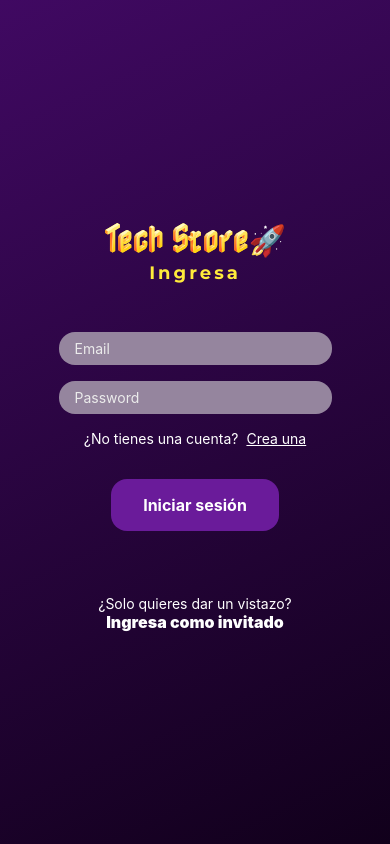
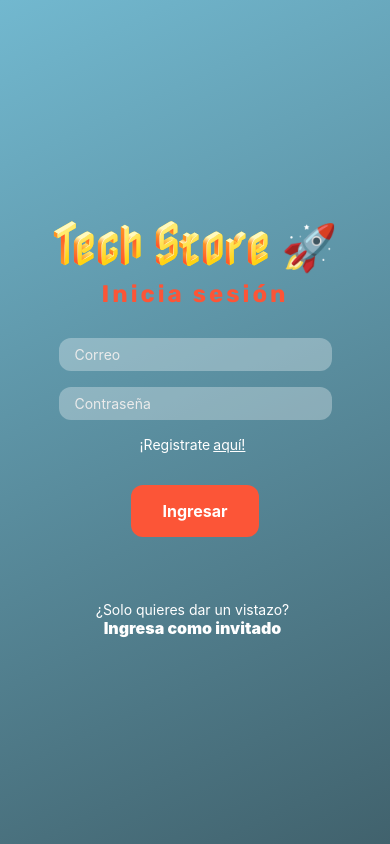
Before and after one commit to nparedes19/coder-tech-store, a React Native app: screen /Login in a window 390 px wide. Built offline with nearby package versions, Linux system fonts and the light colour scheme; no server answers.

Commit message:
Se agrega localización y se inician cambios de estilos

```diff
--- a/App.js
+++ b/App.js
@@ -10,16 +10,20 @@ import MainNavigator from './src/navigation/MainNavigator';
 
 
 
+
+
 SplashScreen.preventAutoHideAsync();
 
 
 export default function App() {
 
 
+
+
   const [loaded, error] = useFonts({
     'Montserrat': require('./assets/fonts/Montserrat_Variable.ttf'),
-    'PressStart2P': require('./assets/fonts/PressStart2P_Regular.ttf'),
     'Nabla': require('./assets/fonts/Nabla-Regular.ttf'),
+    'Rubik': require('./assets/fonts/Rubik-VariableFont_wght.ttf')
   });
 
   useEffect(() => {
--- a/src/components/Header.jsx
+++ b/src/components/Header.jsx
@@ -12,8 +12,8 @@ const Header = () => {
 
       return (
         <View style={styles.headerContainer}>
-          <Text style={styles.title}>Tech Store</Text>
-          <Text style={styles.subTitle}>Tecnología a tu alcance 🚀</Text>
+          <Text style={styles.title}>Tech Store 🚀</Text>
+          <Text style={styles.subTitle}>Tecnología a tu alcance </Text>
         </View>
       );
 }
@@ -23,16 +23,18 @@ const styles = StyleSheet.create({
         height: 140,
         justifyContent: 'center',
         alignItems: 'center',
-        backgroundColor: colors.grisOscuro
+        backgroundColor: colors.azulPrimarioOscuro
     },
     title:{
-        fontSize:36,
+        fontSize:40,
         fontFamily: 'Nabla',
     },
     subTitle:{
-        fontSize:16,
-        marginTop: -5,
+        fontSize:18,
+        marginTop: -7,
         color: colors.blanco,
+        fontWeight: 'bold',
+        fontFamily: "Rubik",
     }
 })
 
--- a/src/global/colors.js
+++ b/src/global/colors.js
@@ -9,5 +9,8 @@ export const colors = {
     grisMedio:"#C6C6C6",
     grisClaro:"#EBEBEB",
     blanco:"#ffffff",
-    rojo:"#CF010B"
-}
+    rojo:"#CF010B",
+    naranjaPrimario: "#fc5537",
+    azulPrimario:"#72b8cf",
+    azulOscuroTab: "#1a3740",
+    azulPrimarioOscuro:"#41626d"}
--- a/src/screens/LoginScreen.jsx
+++ b/src/screens/LoginScreen.jsx
@@ -34,31 +34,31 @@ const LoginScreen = ({navigation}) => {
 
     return (
         <LinearGradient
-            colors={['#400962', '#11001B']}
-            start={{ x: 0, y: 0 }} // esquina superior izquierda
-            end={{ x: 1, y: 1 }}   // esquina inferior derecha
+            colors={['#72b8cf', '#41626d']}
+            start={{ x: 0, y: 0 }}
+            end={{ x: 1, y: 1 }}
             style={styles.gradient}
         >
-            <Text style={styles.title}>Tech Store🚀</Text>
-            <Text style={styles.subTitle}>Ingresa</Text>
+            <Text style={styles.title}>Tech Store 🚀</Text>
+            <Text style={styles.subTitle}>Inicia sesión</Text>
             <View style={styles.inputContainer}>
                 <TextInput
                     onChangeText={(text) => setEmail(text)}
                     placeholderTextColor="#EBEBEB"
-                    placeholder="Email"
+                    placeholder="Correo"
                     style={styles.textInput}
                 />
                 <TextInput
                     onChangeText={(text) => setPassword(text)}
                     placeholderTextColor="#EBEBEB"
-                    placeholder='Password'
+                    placeholder='Contraseña'
                     style={styles.textInput}
                     secureTextEntry
                 />
 
             </View>
             <View style={styles.footTextContainer}>
-                <Text style={styles.whiteText}>¿No tienes una cuenta?</Text>
+                <Text style={styles.whiteText}>¡Registrate</Text>
                 <Pressable onPress={() => navigation.navigate('Signup')}>
                     <Text style={
                         {
@@ -66,12 +66,12 @@ const LoginScreen = ({navigation}) => {
                             ...styles.underLineText
                         }
                     }>
-                        Crea una
+                        aquí!
                     </Text>
                 </Pressable>
             </View>
 
-            <Pressable style={styles.btn} onPress={onsubmit}><Text style={styles.btnText}>Iniciar sesión</Text></Pressable>
+            <Pressable style={styles.btn} onPress={onsubmit}><Text style={styles.btnText}>Ingresar</Text></Pressable>
 
             <View style={styles.guestOptionContainer}>
                 <Text style={styles.whiteText}>¿Solo quieres dar un vistazo?</Text>
@@ -93,27 +93,27 @@ const styles = StyleSheet.create({
     },
     title: {
         fontFamily: 'Nabla',
-        fontSize: 30
+        fontSize: 45
     },
     subTitle: {
-        fontFamily: "Montserrat",
-        fontSize: 18,
-        color: colors.amarillo,
+        fontFamily: "Rubik",
+        fontSize: 24,
+        color: colors.naranjaPrimario,
         fontWeight: '700',
         letterSpacing: 3
     },
     inputContainer: {
         gap: 16,
         margin: 16,
-        marginTop: 48,
+        marginTop: 30,
         alignItems: 'center',
 
     },
     textInput: {
         padding: 8,
         paddingLeft: 16,
-        borderRadius: 16,
-        backgroundColor: "#95859E",
+        borderRadius: 12,
+        backgroundColor: 'rgba(255, 255, 255, 0.3)',
         width: textInputWidth,
         color: colors.blanco,
     },
@@ -122,7 +122,8 @@ const styles = StyleSheet.create({
         gap: 8,
     },
     whiteText: {
-        color: colors.blanco
+        color: colors.blanco,
+        marginLeft: -5
     },
     underLineText: {
         textDecorationLine: 'underline',
@@ -134,8 +135,8 @@ const styles = StyleSheet.create({
     btn: {
         padding: 16,
         paddingHorizontal: 32,
-        backgroundColor: colors.morado,
-        borderRadius: 16,
+        backgroundColor: colors.naranjaPrimario,
+        borderRadius: 12,
         marginTop: 32
     },
     btnText: {
--- /dev/null
+++ b/src/screens/MyPlacesScreen.jsx
@@ -0,0 +1,149 @@
+import React, { useState } from 'react';
+import { Platform, Text, View, StyleSheet, TextInput, Pressable, FlatList } from 'react-native';
+import * as Location from 'expo-location'
+import Icon from 'react-native-vector-icons/MaterialIcons'
+import { colors } from '../global/colors';
+import Toast from 'react-native-toast-message';
+import FlatCard from '../components/FlatCard';
+import MapView, {Marker} from 'react-native-maps';
+
+
+const MyPlacesScreen = () => {
+    const [location, setLocation] = useState(null)
+    const [errorMsg, setErrorMsg] = useState(null)
+    const [title, setTitle] = useState('')
+    const [places, setPlaces] = useState([])
+    console.log('lugares',places)
+
+
+    const renderPlaceItem = ({item}) => (
+        <FlatCard style={styles.placeContainer}>
+            <View style={styles.placeDescriptionContainer}>
+                <Text style={styles.mapTitle}>{item.title}</Text>
+                <Text style={styles.mapTitle}>Latitud: {item.coords.latitude}</Text>
+                <Text style={styles.mapTitle}>Longitud: {item.coords.longitude}</Text>
+            </View>
+        </FlatCard>
+    )
+
+    const showToast = (type,message) => {
+        Toast.show({
+            type: type,
+            text1: message,
+            visibilityTime: 2000,
+        })
+    }
+
+    getPermissions = async () => {
+        let {status} = await Location.requestForegroundPermissionsAsync()
+        if(status !== 'granted'){
+            return false
+        }
+
+        return true
+    }
+
+    const getLocation = async () => {
+        const permissionOk = await getPermissions()
+        if (!permissionOk) {
+            setErrorMsg('Permission to access location was denied');
+        } else {
+            let location = await Location.getCurrentPositionAsync({});
+            if(location){
+                showToast('success', 'Se encontró la ubicación')
+            }else{
+                setErrorMsg('Error getting location')
+                showToast('error', 'Ubicación no encontrada')
+            }
+            setLocation(location.coords)
+        }
+    }
+
+    const savePlace = () => {
+        if(location&&title){
+            setPlaces(prevState => [...prevState,{id: Math.random(), title, 'coords': {'latitude' : location.latitude, 'longitude' : location.longitude }}])
+            setLocation(null)
+            setTitle('')
+        }else{
+            showToast('error', 'No estan completos los datos :(')
+        }
+
+    }
+
+
+    return (
+        <View style={styles.container}>
+            <View style={styles.inputContainer}>
+                <TextInput style={styles.textInput}  placeholder="Ingresa un titulo" onChangeText = {(text) => setTitle(text)} value={title}/>
+                <Pressable onPress={getLocation}><Icon name="location-on" color={colors.naranjaBrillante} size={25}></Icon></Pressable>
+                <Pressable onPress={savePlace}><Icon name="add-circle" color={colors.verdeNeon} size={30}></Icon></Pressable>
+            </View>
+            <FlatList
+                data ={places}
+                keyExtractor={item => item.id}
+                renderItem={renderPlaceItem}/>
+            <Toast/>
+        </View>
+    );
+}
+
+const styles = StyleSheet.create({
+    container: {
+      flex: 1,
+      padding: 20,
+    },
+    title: {
+      fontSize: 18,
+    },
+    subtitle: {
+      fontSize: 12,
+      color: colors.grisOscuro
+    },
+    inputContainer: {
+      paddingVertical: 16,
+      flexDirection: 'row',
+      justifyContent: 'space-around',
+      alignItems: 'center'
+    },
+    textInput: {
+      borderWidth: 1,
+      borderColor: colors.grisMedio,
+      borderRadius: 20,
+      padding: 8,
+      width: '80%',
+      paddingLeft: 16,
+    },
+    placesContainer: {
+      marginTop: 16
+    },
+    placeContainer: {
+      flexDirection: 'row',
+      justifyContent: 'flex-start',
+      padding: 16,
+      margin: 4,
+      gap: 24
+    },
+    mapContainer: {
+      width: 120,
+      height: 120,
+      borderRadius: 75,
+      overflow: "hidden",
+      elevation: 5,
+    },
+    map: {
+      width: 120,
+      height: 120,
+    },
+    mapTitle: {
+      fontWeight: '700'
+    },
+    address: {
+
+    },
+    placeDescriptionContainer: {
+      width: '60%',
+      padding: 8
+    }
+  });
+
+export default MyPlacesScreen;
--- a/src/screens/SignupScreen.jsx
+++ b/src/screens/SignupScreen.jsx
@@ -8,7 +8,7 @@ import { useDispatch } from 'react-redux';
 
 const textInputWidth = Dimensions.get('window').width * 0.7
 
-const SignupScreen = () => {
+const SignupScreen = ({navigation}) => {
 
     const [email,setEmail] = useState("")
     const [password,setPassword] = useState("")
@@ -39,37 +39,36 @@ const SignupScreen = () => {
 
     return (
         <LinearGradient
-            colors={['#400962', '#11001B']}
-            start={{ x: 0, y: 0 }} // esquina superior izquierda
-            end={{ x: 1, y: 1 }}   // esquina inferior derecha
+            colors={['#72b8cf', '#41626d']}
+            start={{ x: 0, y: 0 }}
+            end={{ x: 1, y: 1 }}
             style={styles.gradient}
         >
-            <Text style={styles.title}>Tech Store🚀</Text>
+            <Text style={styles.title}>Tech Store 🚀</Text>
             <Text style={styles.subTitle}>Registrate</Text>
             <View style={styles.inputContainer}>
                 <TextInput
                     onChangeText={(text) => setEmail(text)}
                     placeholderTextColor="#EBEBEB"
-                    placeholder="Email"
+                    placeholder="Correo"
                     style={styles.textInput}
                 />
                 <TextInput
                     onChangeText={(text) => setPassword(text)}
                     placeholderTextColor="#EBEBEB"
-                    placeholder='Password'
+                    placeholder='Contraseña'
                     style={styles.textInput}
                     secureTextEntry
                 />
                 <TextInput
                     onChangeText={(text) => setConfirmPassword(text)}
                     placeholderTextColor="#EBEBEB"
-                    placeholder='Repetir password'
+                    placeholder='Repetir constraseña'
                     style={styles.textInput}
                     secureTextEntry
                 />
             </View>
             <View style={styles.footTextContainer}>
-                <Text style={styles.whiteText}>¿No tienes una cuenta?</Text>
                 <Pressable onPress={() => navigation.navigate('Login')}>
                     <Text style={
                         {
@@ -77,7 +76,7 @@ const SignupScreen = () => {
                             ...styles.underLineText
                         }
                     }>
-                        Crea una
+                        Inicia sesión
                     </Text>
                 </Pressable>
             </View>
@@ -102,27 +101,27 @@ const styles = StyleSheet.create({
     },
     title: {
         fontFamily: 'Nabla',
-        fontSize: 26
+        fontSize: 45
     },
     subTitle: {
-        fontFamily: "Montserrat",
-        fontSize: 18,
-        color: colors.amarillo,
+        fontFamily: "Rubik",
+        fontSize: 24,
+        color: colors.naranjaPrimario,
         fontWeight: '700',
         letterSpacing: 3
     },
     inputContainer: {
         gap: 16,
         margin: 16,
-        marginTop: 48,
+        marginTop: 35,
         alignItems: 'center',
 
     },
     textInput: {
         padding: 8,
         paddingLeft: 16,
-        borderRadius: 16,
-        backgroundColor: "#95859E",
+        borderRadius: 12,
+        backgroundColor: 'rgba(255, 255, 255, 0.3)',
         width: textInputWidth,
         color: colors.blanco,
     },
@@ -143,8 +142,8 @@ const styles = StyleSheet.create({
     btn: {
         padding: 16,
         paddingHorizontal: 32,
-        backgroundColor: colors.morado,
-        borderRadius: 16,
+        backgroundColor: colors.naranjaPrimario,
+        borderRadius: 12,
         marginTop: 32
     },
     btnText: {
```
Also changed, not shown: package.json (+7 -4 lines), src/navigation/MyPlaceNavigator.jsx (added, +12 -0 lines), src/navigation/TabNavigator.jsx (+13 -5 lines), assets/fonts/Rubik-VariableFont_wght.ttf (added), src/firebase/database.js (line endings or trailing spaces), 1 other file (tests, documents, lock files or other folders).
